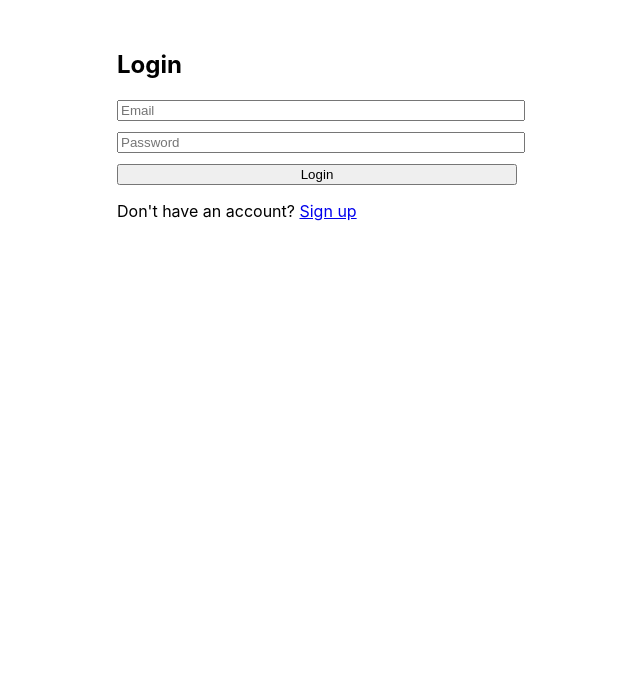
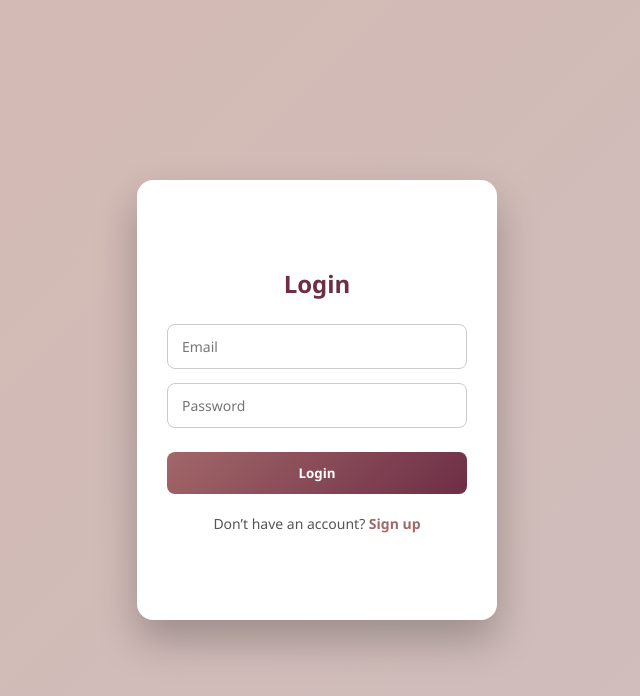
Before and after one commit to binjojoy/campus_hazard_management_system, a React (Create React App) app in the folder frontend/: page / in a window 1280 px wide. Shown: the top 696 px of the page, without its empty margins (323-963 px from the left). Built offline with nearby package versions, Linux system fonts and the light colour scheme.

Commit message:
Added login ui

```diff
--- a/frontend/src/App.js
+++ b/frontend/src/App.js
@@ -1,14 +1,13 @@
 import React from 'react';
 import { Routes, Route } from 'react-router-dom';
 import Login from './pages/Login';
-import Signup from './pages/Signup';
 import Dashboard from './pages/Dashboard';
 
 function App() {
   return (
     <Routes>
       <Route path="/" element={<Login />} />
-      <Route path="/signup" element={<Signup />} />
+      <Route path="/signup" element={<Login />} />
       <Route path="/dashboard" element={<Dashboard />} />
     </Routes>
   );
--- /dev/null
+++ b/frontend/src/login_styles.css
@@ -0,0 +1,119 @@
+
+* {
+  box-sizing: border-box;
+  margin: 0;
+  padding: 0;
+  font-family: "Segoe UI", Tahoma, Geneva, Verdana, sans-serif;
+}
+
+
+.app {
+  display: flex;
+  justify-content: center;
+  align-items: center;
+  height: 100vh;
+  background: linear-gradient(135deg, #D5B9B2, #CEBEBE);
+}
+
+
+.flip-container {
+  perspective: 1000px;
+  width: 360px;
+  height: 440px;
+  position: relative;
+}
+
+.flipper {
+  position: relative;
+  width: 100%;
+  height: 100%;
+  transition: transform 0.8s ease-in-out;
+  transform-style: preserve-3d;
+}
+
+.flipped .flipper {
+  transform: rotateY(180deg);
+}
+
+
+.ls-form {
+  position: absolute;
+  width: 100%;
+  height: 100%;
+  padding: 40px 30px;
+  background:#fff;
+  border-radius: 16px;
+  box-shadow: 0 20px 40px rgba(0, 0, 0, 0.25);
+  backface-visibility: hidden;
+  display: flex;
+  flex-direction: column;
+  justify-content: center;
+}
+
+.ls-form h2 {
+  text-align: center;
+  margin-bottom: 24px;
+  color: #6D2E46;
+}
+
+
+.back {
+  transform: rotateY(180deg);
+}
+
+
+.ls-form form {
+  display: flex;
+  flex-direction: column;
+  gap: 14px;
+}
+
+.ls-form input,
+.ls-form select {
+  padding: 12px 14px;
+  border: 1px solid #ccc;
+  border-radius: 8px;
+  outline: none;
+  transition: border 0.2s;
+  font-size: 14px;
+}
+
+.ls-form input:focus,
+.ls-form select:focus {
+  border: 1px solid #A26769;
+}
+
+.ls-form button {
+  margin-top: 10px;
+  padding: 12px;
+  background: linear-gradient(135deg, #A26769, #6D2E46);
+  color: #fff;
+  border: none;
+  border-radius: 8px;
+  cursor: pointer;
+  font-weight: bold;
+  transition: background 0.2s;
+}
+
+.ls-form button:hover {
+  background: #6D2E46;
+}
+
+
+.ls-form p {
+  margin-top: 20px;
+  text-align: center;
+  color: #555;
+  font-size: 14px;
+}
+
+.link {
+  color: #A26769;
+  cursor: pointer;
+  font-weight: bold;
+  text-decoration: none;
+}
+
+.link:hover {
+  text-decoration: underline;
+}
--- a/frontend/src/pages/Login.js
+++ b/frontend/src/pages/Login.js
@@ -1,12 +1,21 @@
 import React, { useState } from "react";
 import axios from "axios";
 import { useNavigate } from "react-router-dom";
+import "../login_styles.css"; // reuse your friend’s CSS for the flip effect
 
 export default function Login() {
+  const [isFlipped, setIsFlipped] = useState(false);
   const [email, setEmail] = useState("");
   const [password, setPassword] = useState("");
+  const [username, setUsername] = useState("");
+  const [role, setRole] = useState("student");
   const [message, setMessage] = useState("");
   const navigate = useNavigate();
+
+  const handleFlip = () => {
+    setMessage(""); // clear error/success when flipping
+    setIsFlipped((prev) => !prev);
+  };
 
   const handleLogin = async (e) => {
     e.preventDefault();
@@ -15,7 +24,6 @@ export default function Login() {
         email,
         password,
       });
-
       localStorage.setItem("user", JSON.stringify(res.data.user));
       navigate("/dashboard");
     } catch (err) {
@@ -23,8 +31,30 @@ export default function Login() {
     }
   };
 
+  const handleSignup = async (e) => {
+    e.preventDefault();
+    try {
+      const res = await axios.post("http://localhost:5001/api/auth/signup", {
+        email,
+        password,
+        username,
+        role,
+      });
+      setMessage(`Signup success! User ${res.data.user.email} created.`);
+      setTimeout(() => {
+        setIsFlipped(false); // flip back to login after signup
+      }, 1500);
+    } catch (err) {
+      setMessage(err.response?.data?.message || err.message);
+    }
+  };
+
   return (
-    <div style={{ maxWidth: 400, margin: "50px auto" }}>
+    <div className="app">
+      <div className={`flip-container ${isFlipped ? "flipped" : ""}`}>
+        <div className="flipper">
+          {/* LOGIN SIDE */}
+          <div className="front ls-form">
             <h2>Login</h2>
             <form onSubmit={handleLogin}>
               <input
@@ -33,7 +63,6 @@ export default function Login() {
                 value={email}
                 onChange={(e) => setEmail(e.target.value)}
                 required
-          style={{ width: "100%", marginBottom: 10 }}
               />
               <input
                 type="password"
@@ -41,16 +70,63 @@ export default function Login() {
                 value={password}
                 onChange={(e) => setPassword(e.target.value)}
                 required
-          style={{ width: "100%", marginBottom: 10 }}
               />
-        <button type="submit" style={{ width: "100%" }}>
+              <button type="submit">Login</button>
+            </form>
+            {message && !isFlipped && <p>{message}</p>}
+            <p>
+              Don’t have an account?{" "}
+              <span className="link" onClick={handleFlip}>
+                Sign up
+              </span>
+            </p>
+          </div>
+
+          {/* SIGNUP SIDE */}
+          <div className="back ls-form">
+            <h2>Sign Up</h2>
+            <form onSubmit={handleSignup}>
+              <input
+                type="text"
+                placeholder="Username"
+                value={username}
+                onChange={(e) => setUsername(e.target.value)}
+                required
+              />
+              <input
+                type="email"
+                placeholder="Email"
+                value={email}
+                onChange={(e) => setEmail(e.target.value)}
+                required
+              />
+              <input
+                type="password"
+                placeholder="Password"
+                value={password}
+                onChange={(e) => setPassword(e.target.value)}
+                required
+              />
+              <select
+                value={role}
+                onChange={(e) => setRole(e.target.value)}
+                required
+              >
+                <option value="student">Student</option>
+                <option value="maintenance">Maintenance</option>
+              </select>
+              <button type="submit">Sign Up</button>
+            </form>
+            {message && isFlipped && <p>{message}</p>}
+            <p>
+              Already have an account?{" "}
+              <span className="link" onClick={handleFlip}>
                 Login
-        </button>
-      </form>
-      {message && <p>{message}</p>}
-      <p>
-        Don't have an account? <a href="/signup">Sign up</a>
+              </span>
             </p>
+          </div>
+        </div>
+      </div>
     </div>
   );
 }
--- a/frontend/src/pages/Signup.js
+++ /dev/null
@@ -1,70 +0,0 @@
-import React, { useState } from "react";
-import axios from "axios";
-import { useNavigate } from "react-router-dom";
-
-export default function Signup() {
-  const [email, setEmail] = useState("");
-  const [password, setPassword] = useState("");
-  const [username, setUsername] = useState("");
-  const [role, setRole] = useState("student");
-  const [message, setMessage] = useState("");
-  const navigate = useNavigate();
-
-  const handleSignup = async (e) => {
-    e.preventDefault();
-    try {
-      const res = await axios.post("http://localhost:5001/api/auth/signup", {
-        email, password, username, role
-      });
-
-      setMessage(`Signup success! User ${res.data.user.email} created.`);
-      setTimeout(() => navigate("/"), 1500);
-    } catch (err) {
-      setMessage(err.response?.data?.message || err.message);
-    }
-  };
-
-  return (
-    <div style={{ maxWidth: 400, margin: "50px auto" }}>
-      <h2>Signup</h2>
-      <form onSubmit={handleSignup}>
-        <input
-          type="email"
-          placeholder="Email"
-          value={email}
-          onChange={(e) => setEmail(e.target.value)}
-          required
-          style={{ width: "100%", marginBottom: 10 }}
-        />
-        <input
-          type="text"
-          placeholder="Username"
-          value={username}
-          onChange={(e) => setUsername(e.target.value)}
-          required
-          style={{ width: "100%", marginBottom: 10 }}
-        />
-        <input
-          type="password"
-          placeholder="Password"
-          value={password}
-          onChange={(e) => setPassword(e.target.value)}
-          required
-          style={{ width: "100%", marginBottom: 10 }}
-        />
-        <select
-          value={role}
-          onChange={(e) => setRole(e.target.value)}
-          style={{ width: "100%", marginBottom: 10 }}
-        >
-          <option value="student">Student</option>
-          <option value="maintenance">Maintenance</option>
-          <option value="admin">Admin</option>
-        </select>
-        <button type="submit" style={{ width: "100%" }}>Signup</button>
-      </form>
-      {message && <p>{message}</p>}
-      <p>Already have an account? <a href="/">Login</a></p>
-    </div>
-  );
-}
```
Also changed, not shown: 1 other file (tests, documents, lock files or other folders). Lines whose indentation alone changed are shown as unchanged.
